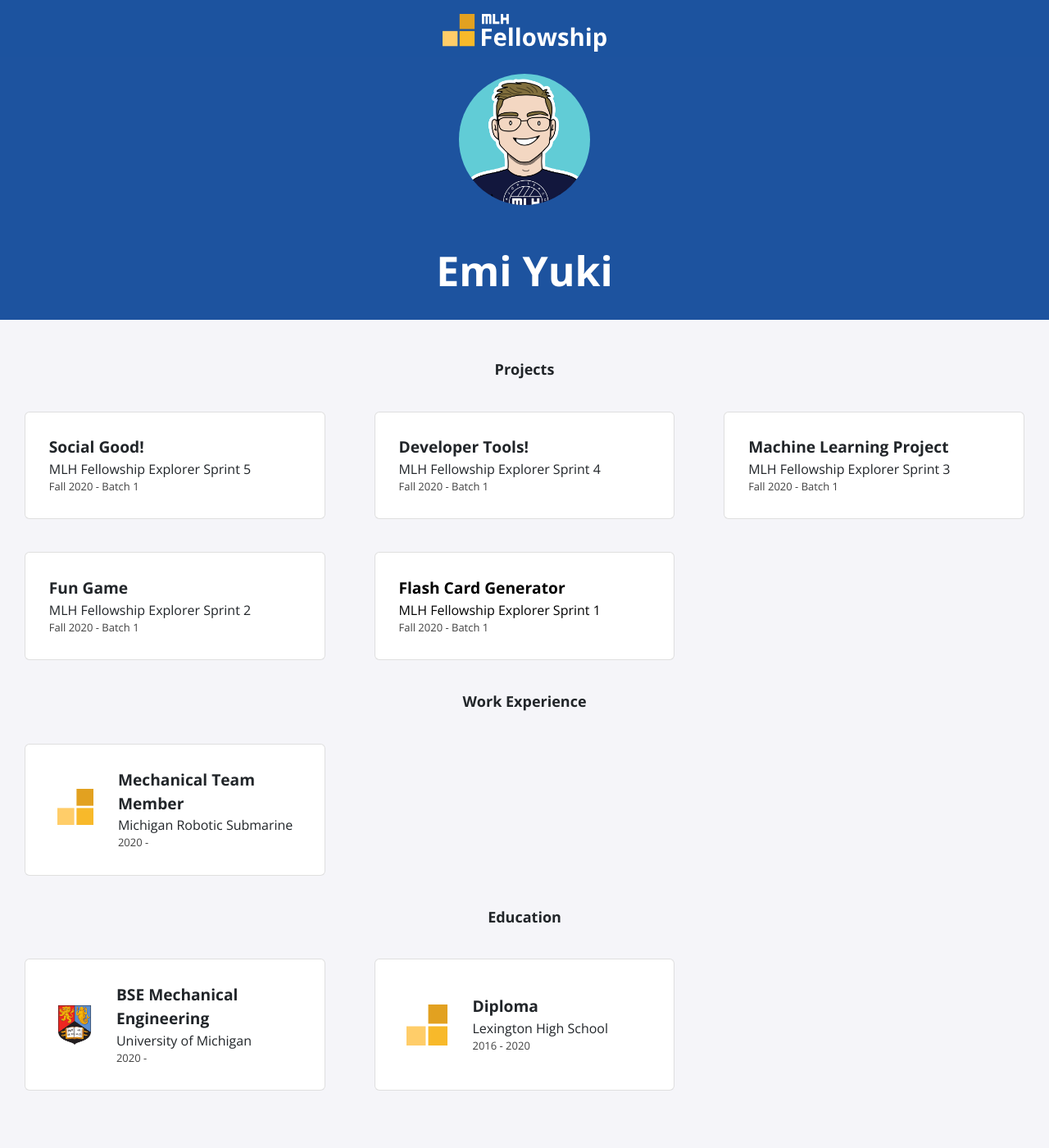
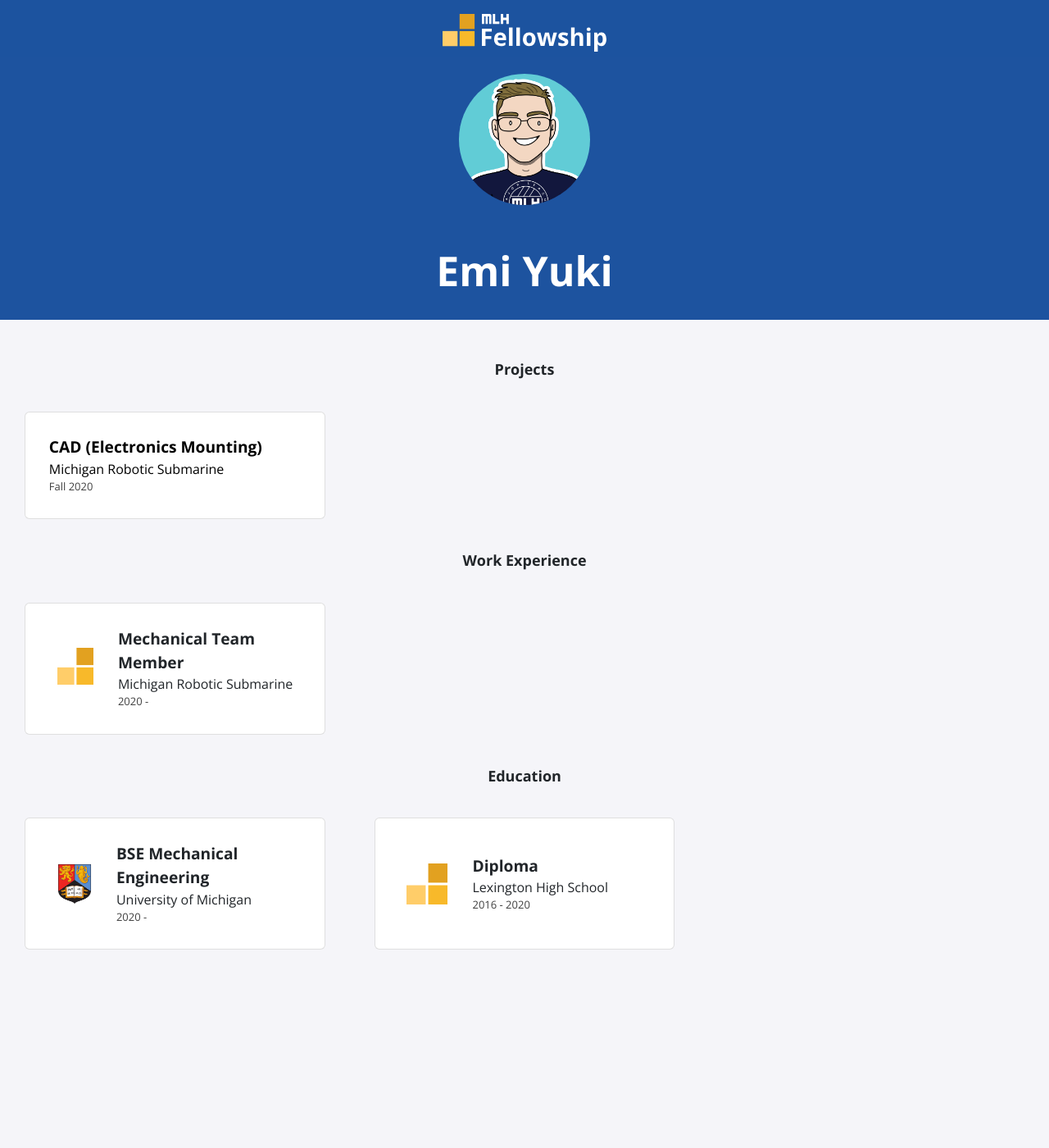
Before and after one commit to eyuki/eyuki.github.io, a Jekyll site: the page built from index.html, in a window 1280 px wide. Shown: the whole page at 82% size. Built offline with Jekyll 4.4.1, drawn with Linux system fonts in a browser that asks for light colours; nearby versions of some CDN libraries; after the commit the page ends 1228 px from its top, so only the background shows below that.

Commit message:
Update projects.yml

```diff
--- a/_data/projects.yml
+++ b/_data/projects.yml
@@ -1,20 +1,4 @@
-- title: Social Good!
-  event: MLH Fellowship Explorer Sprint 5
-  date: Fall 2020 - Batch 1
-
-- title: Developer Tools!
-  event: MLH Fellowship Explorer Sprint 4
-  date: Fall 2020 - Batch 1
-
-- title: Machine Learning Project
-  event: MLH Fellowship Explorer Sprint 3
-  date: Fall 2020 - Batch 1
-
-- title: Fun Game
-  event: MLH Fellowship Explorer Sprint 2
-  date: Fall 2020 - Batch 1
-
-- title: Flash Card Generator
-  event: MLH Fellowship Explorer Sprint 1
-  date: Fall 2020 - Batch 1
-  page-name: sprint1
+- title: CAD (Electronics Mounting)
+  event: Michigan Robotic Submarine
+  date: Fall 2020
+  page-name: CAD
```
